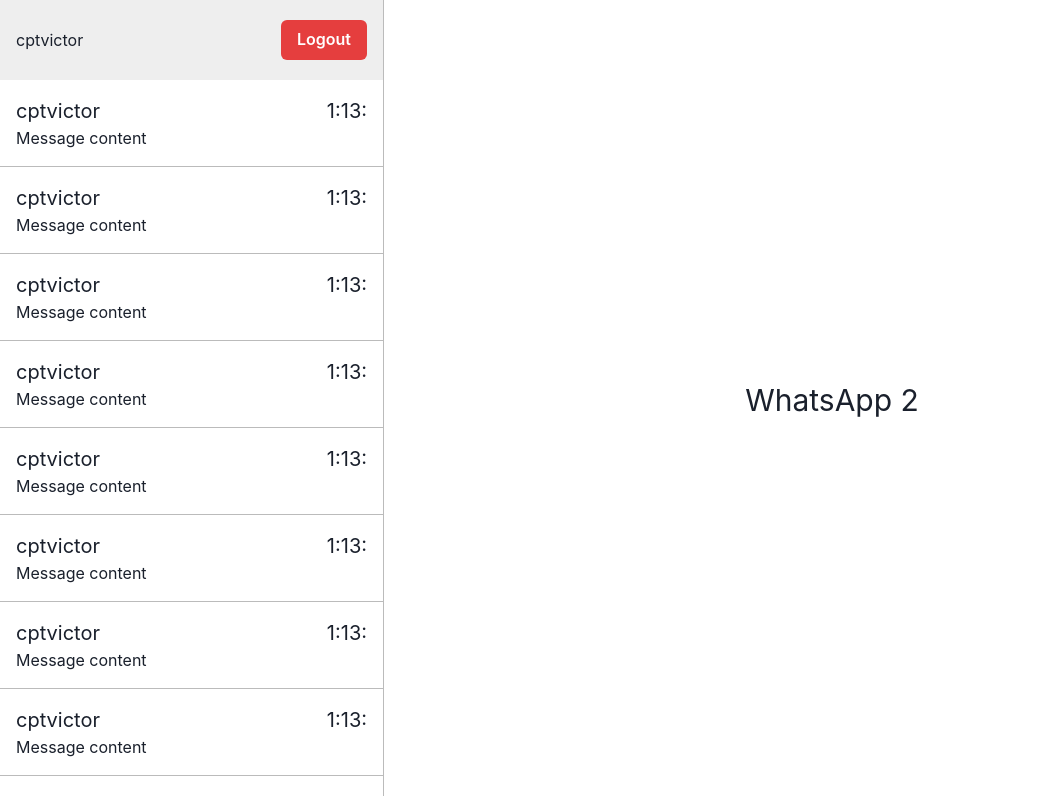
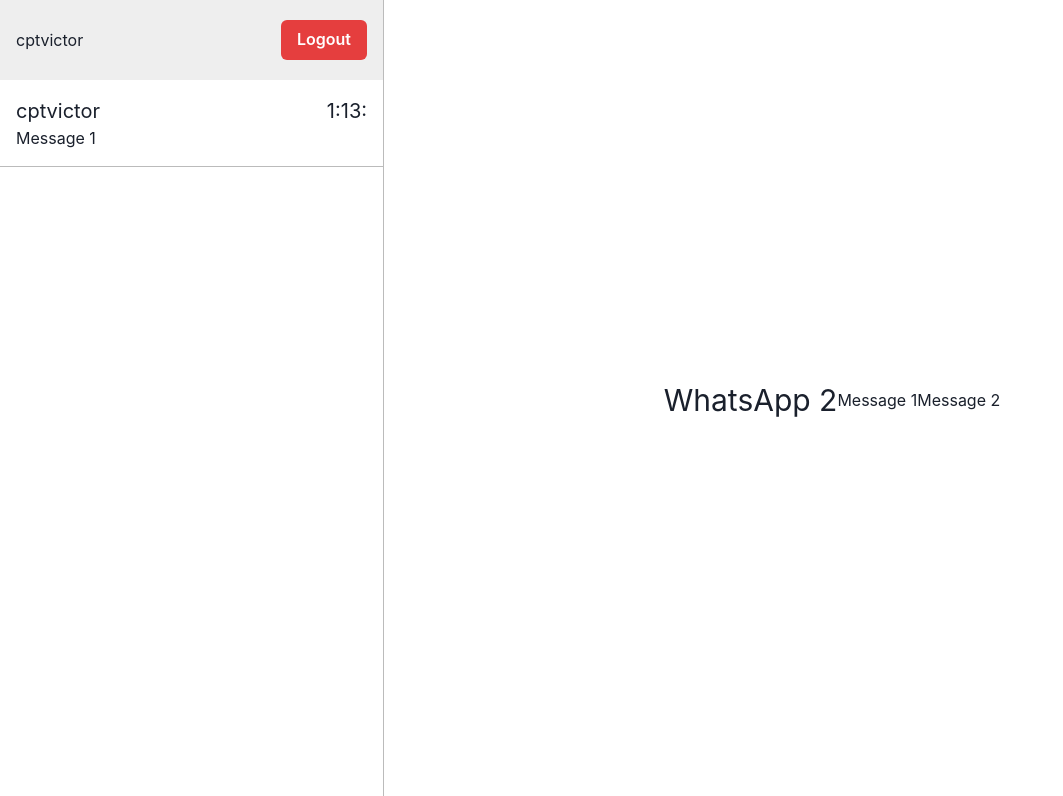
Before and after one commit to rafaelkperes/whatsapp2, a Next.js app in the folder web/: page / in a window 1280 px wide. Shown: the top 796 px of the page, without its empty margins (0-1063 px from the left). Built offline with nearby package versions, Linux system fonts and the light colour scheme.

Commit message:
add zustand, start first store and refactor code

```diff
--- a/web/components/chat/chatList.tsx
+++ b/web/components/chat/chatList.tsx
@@ -1,18 +1,24 @@
 import { Flex } from "@chakra-ui/react";
 import Chat from ".";
+import { ChatType } from "../../interface/ChatType";
+import { UserType } from "../../interface/UserType";
 
-const ChatList: React.FC<{ user: any }> = ({ user }) => {
+const ChatList: React.FC<{ user: UserType; chatList: ChatType[] }> = ({
+  user,
+  chatList,
+}) => {
   return (
     <Flex direction="column" overflowY="scroll">
-      <Chat user={user} />
-      <Chat user={user} />
-      <Chat user={user} />
-      <Chat user={user} />
-      <Chat user={user} />
-      <Chat user={user} />
-      <Chat user={user} />
-      <Chat user={user} />
-      <Chat user={user} />
+      {chatList.map((chat) => {
+        return (
+          <Chat
+            key={chat.uid}
+            chatId={chat.uid}
+            user={user}
+            messages={chat.messages}
+          />
+        );
+      })}
     </Flex>
   );
 };
--- a/web/components/chat/index.tsx
+++ b/web/components/chat/index.tsx
@@ -1,9 +1,16 @@
 import { Flex, Text } from "@chakra-ui/react";
+import { MessageType } from "../../interface/MessageType";
+import { UserType } from "../../interface/UserType";
 
-const Chat: React.FC<{ user: any }> = ({ user }) => {
-  const userLastMessage = new Date(user.messages[0].createdAt)
+const Chat: React.FC<{
+  chatId: string;
+  user: UserType;
+  messages: MessageType[];
+}> = ({ chatId, user, messages }) => {
+  const userLastMessage = new Date(messages[0].createdAt)
     .toLocaleString()
     .slice(12, 17);
+
   return (
     <Flex
       as="section"
@@ -16,7 +23,7 @@
         <Text as="h3" fontSize="xl">
           {user.username}
         </Text>
-        <Text>{user.messages[0].content}</Text>
+        <Text>{messages[0].content}</Text>
       </Flex>
       <Text as="h3" fontSize="xl">
         {userLastMessage}
--- /dev/null
+++ b/web/interface/ChatType.tsx
@@ -0,0 +1,8 @@
+import { MessageType } from "./MessageType";
+import { UserType } from "./UserType";
+
+export interface ChatType {
+  uid: string;
+  user: UserType;
+  messages: MessageType[];
+}
--- a/web/interface/UserType.tsx
+++ b/web/interface/UserType.tsx
@@ -1,8 +1,5 @@
-import { MessageType } from "./MessageType";
-
 export interface UserType {
   uid: string;
   name: string;
   username: string;
-  messages: MessageType[];
 }
--- a/web/package.json
+++ b/web/package.json
@@ -21,7 +21,8 @@
     "prettier": "^2.5.1",
     "react": "17.0.2",
     "react-dom": "17.0.2",
-    "react-hook-form": "^7.24.0"
+    "react-hook-form": "^7.24.0",
+    "zustand": "^3.7.1"
   },
   "devDependencies": {
     "@types/node": "17.0.8",
--- a/web/pages/index.tsx
+++ b/web/pages/index.tsx
@@ -4,22 +4,10 @@
 import ChatList from "../components/chat/chatList";
 import Header from "../components/header";
 import Main from "../layouts/Main";
-import { UserType } from "../interface/UserType";
+import useStore, { user } from "../store";
 
 const Home: NextPage = () => {
-  const user: UserType = {
-    uid: "asd123",
-    username: "cptvictor",
-    name: "Victor Cardoso Pudo Torres",
-    messages: [
-      {
-        uid: "qwe123",
-        content: "Message content",
-        createdAt: Date.now(),
-        userId: "asd123",
-      },
-    ],
-  };
+  const { chatList, chatMessages } = useStore();
 
   return (
     <Main pageTitle="Home">
@@ -31,15 +19,20 @@
           borderRight="1px solid #bbb"
         >
           <Header />
-          <ChatList user={user} />
+          <ChatList user={user} chatList={chatList} />
         </Flex>
         <Flex as="section" w="70vw" align="center" justify="center">
           {!user ? (
             <LoginForm />
           ) : (
-            <Text as="h2" fontSize="3xl">
-              WhatsApp 2
-            </Text>
+            <>
+              <Text as="h2" fontSize="3xl">
+                WhatsApp 2
+              </Text>
+              {chatMessages.messages.map((message) => (
+                <Text key={message.uid}>{message.content}</Text>
+              ))}
+            </>
           )}
         </Flex>
       </Flex>
--- /dev/null
+++ b/web/store.ts
@@ -0,0 +1,72 @@
+import create from "zustand";
+import { ChatType } from "./interface/ChatType";
+import { MessageType } from "./interface/MessageType";
+import { UserType } from "./interface/UserType";
+
+export type Store = {
+  chatList: ChatType[];
+  newMessage: MessageType;
+  chatMessages: ChatType;
+  showChatList: () => void;
+};
+
+export const user: UserType = {
+  uid: "asd123",
+  username: "cptvictor",
+  name: "Victor Cardoso Pudo Torres",
+};
+
+const useStore = create<Store>((set) => ({
+  chatList: [
+    {
+      uid: "chatId123",
+      user: user,
+      messages: [
+        {
+          uid: "qwe123",
+          content: "Message 1",
+          createdAt: Date.now(),
+          userId: "asd123",
+        },
+        {
+          uid: "qwe1234",
+          content: "Message 2",
+          createdAt: Date.now(),
+          userId: "asd1234",
+        },
+      ],
+    },
+  ],
+  chatMessages: {
+    uid: "chatId123",
+    user: user,
+    messages: [
+      {
+        uid: "qwe123",
+        content: "Message 1",
+        createdAt: Date.now(),
+        userId: "asd123",
+      },
+      {
+        uid: "qwe1234",
+        content: "Message 2",
+        createdAt: Date.now(),
+        userId: "asd1234",
+      },
+    ],
+  },
+  newMessage: {
+    uid: "",
+    content: "",
+    createdAt: Date.now(),
+    userId: "",
+  },
+  showChatList() {
+    set((state) => ({
+      ...state,
+      chatList: state.chatList,
+    }));
+  },
+}));
+
+export default useStore;
```
Also changed, not shown: web/components/chat/chatMessages.tsx (added, +7 -0 lines), 1 other file (tests, documents, lock files or other folders).
